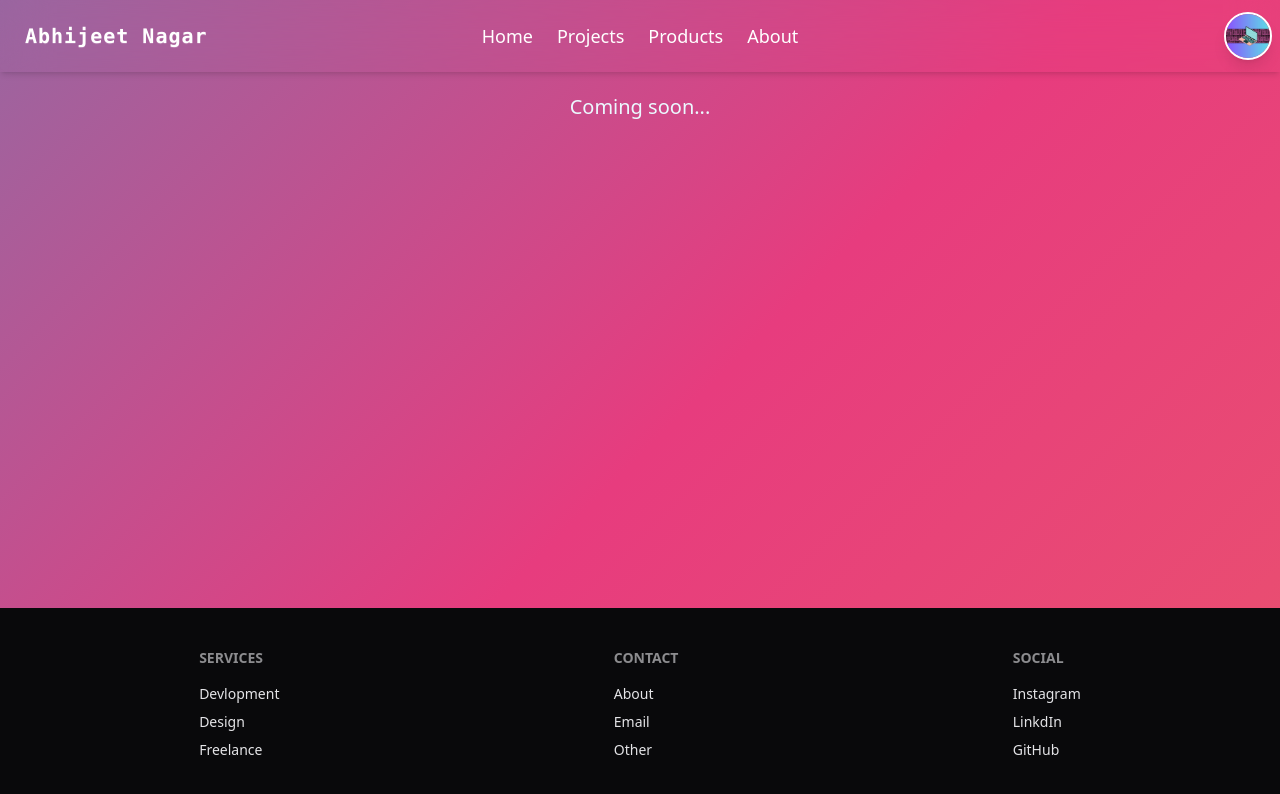
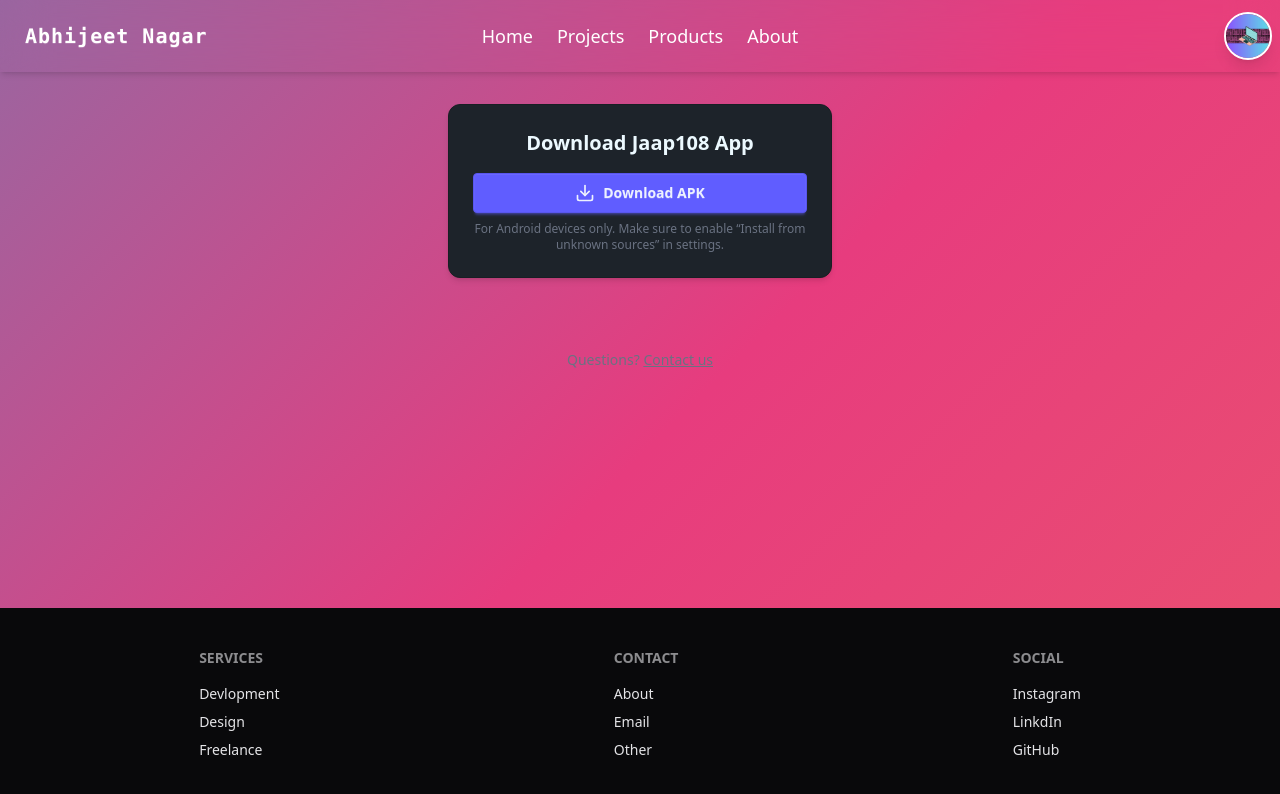
Before and after one commit to AbhijeetNagar56/MyPortfolio, a React (Vite) app: page /product in a window 1280 px wide. Shown: the top 794 px of the page. Built offline with nearby package versions, Linux system fonts and the light colour scheme.

Commit message:
first app uploaded

```diff
--- a/src/pages/Product.jsx
+++ b/src/pages/Product.jsx
@@ -1,21 +1,40 @@
-
-
+import { Download } from 'lucide-react';
 
 const Product = () => {
   return (
-    <div className="text-[18px] sm:text-[20px] font-sans my-5 px-4">
-      <main className="flex flex-col items-center gap-10">
-        {/* Mediraksha */}
-        <h1>Coming soon...</h1>
-        {/* Chatif */}
+    <div className="text-base sm:text-lg font-sans py-8 px-4 max-w-4xl mx-auto">
+      <main className="flex flex-col items-center gap-12 text-center">
+        {/* Hero Section */}
+        {/* <div className="space-y-4">
+          <h1 className="text-3xl sm:text-4xl font-bold text-primary">Coming Soon...</h1>
+          <p className="text-gray-600 max-w-md mx-auto">
+            Stay tuned for something amazing. We’re working hard to bring you the best experience.
+          </p>
+        </div> */}
 
+        {/* Download Section */}
+        <div className="bg-base-100 p-6 rounded-xl shadow-md border border-base-200 max-w-sm w-full">
+          <h2 className="text-xl font-semibold mb-4">Download Jaap108 App</h2>
+          <a
+            href="downloads/Jaap108.apk"
+            download
+            className="btn btn-primary w-full flex items-center justify-center gap-2"
+          >
+            <Download size={20} />
+            Download APK
+          </a>
+          <p className="text-xs text-gray-500 mt-2">
+            For Android devices only. Make sure to enable “Install from unknown sources” in settings.
+          </p>
+        </div>
 
-        {/* Chatif */}
-
-
+        {/* Optional: Add a subtle footer or call-to-action */}
+        <div className="pt-6 text-sm text-gray-500">
+          Questions? <a href="mailto:support@example.com" className="link">Contact us</a>
+        </div>
       </main>
     </div>
-  )
-}
+  );
+};
 
-export default Product
+export default Product;
```
Also changed, not shown: 1 other file (tests, documents, lock files or other folders).
